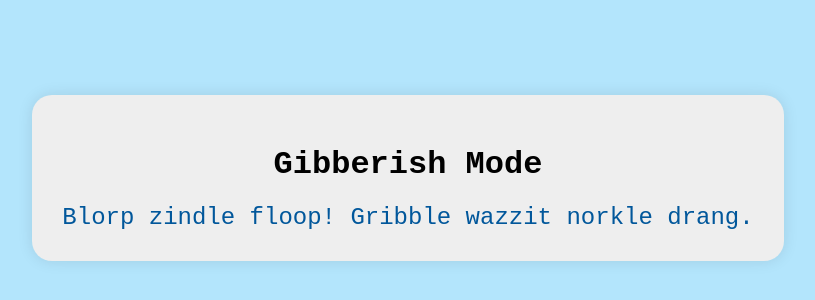
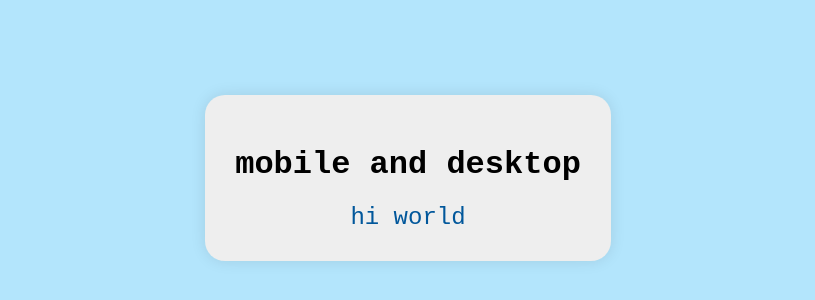
Before and after one commit to Aravindshankar05/test, a plain HTML site: page prototype.html in a window 1280 px wide. Shown: the part 222-522 px from the top of the page, without its empty margins (232-1047 px from the left). Drawn offline with Linux system fonts and the light colour scheme.

Commit message:
delelted

```diff
--- a/prototype.html
+++ b/prototype.html
@@ -61,9 +61,9 @@
 </head>
 <body>
   <div class="wrapper">
-    <h1>Gibberish Mode</h1>
+    <h1>mobile and desktop</h1>
     <div class="gibberish">
-      Blorp zindle floop! Gribble wazzit norkle drang.
+      hi world
     </div>
   </div>
 </body>
```
